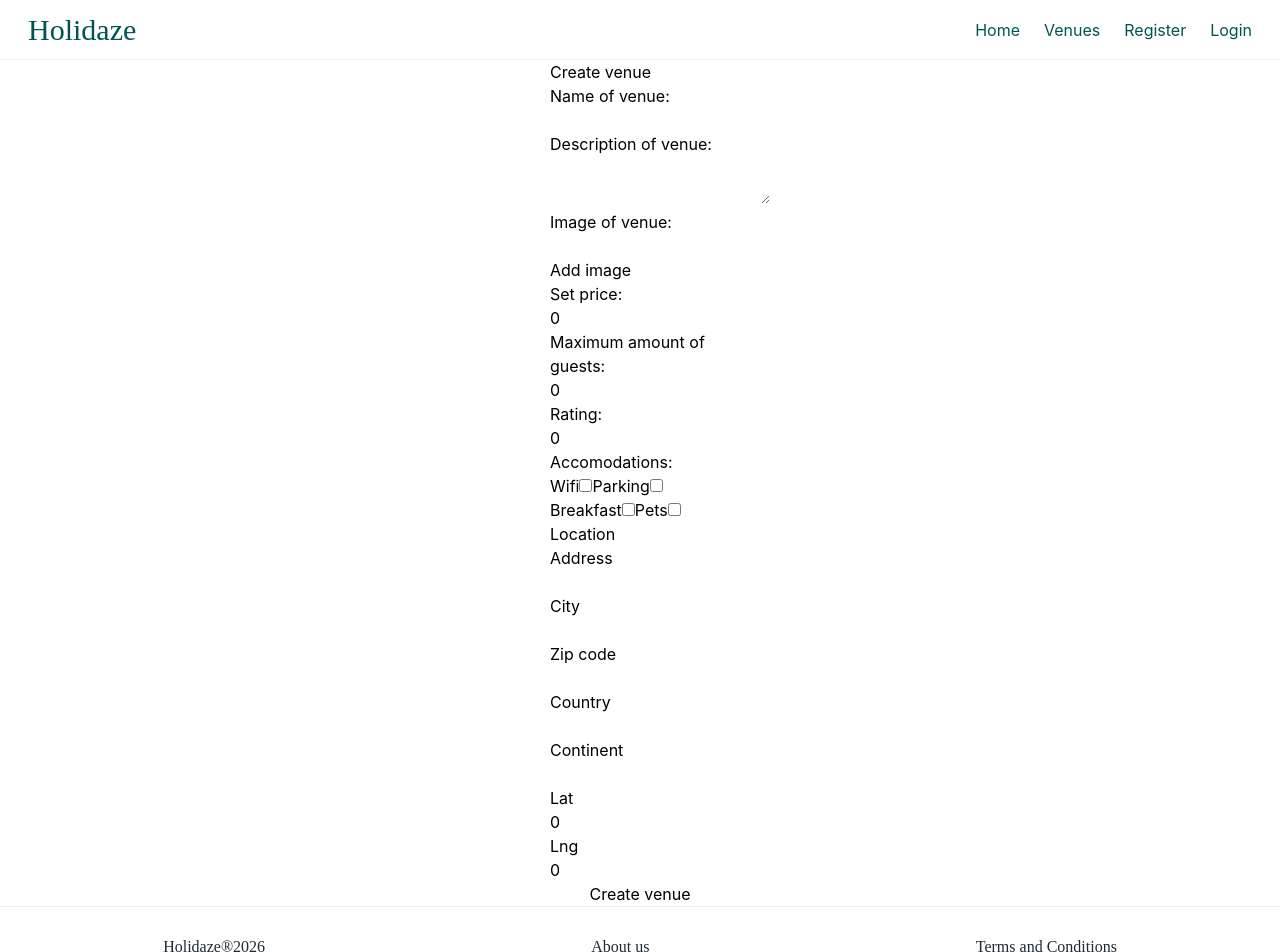
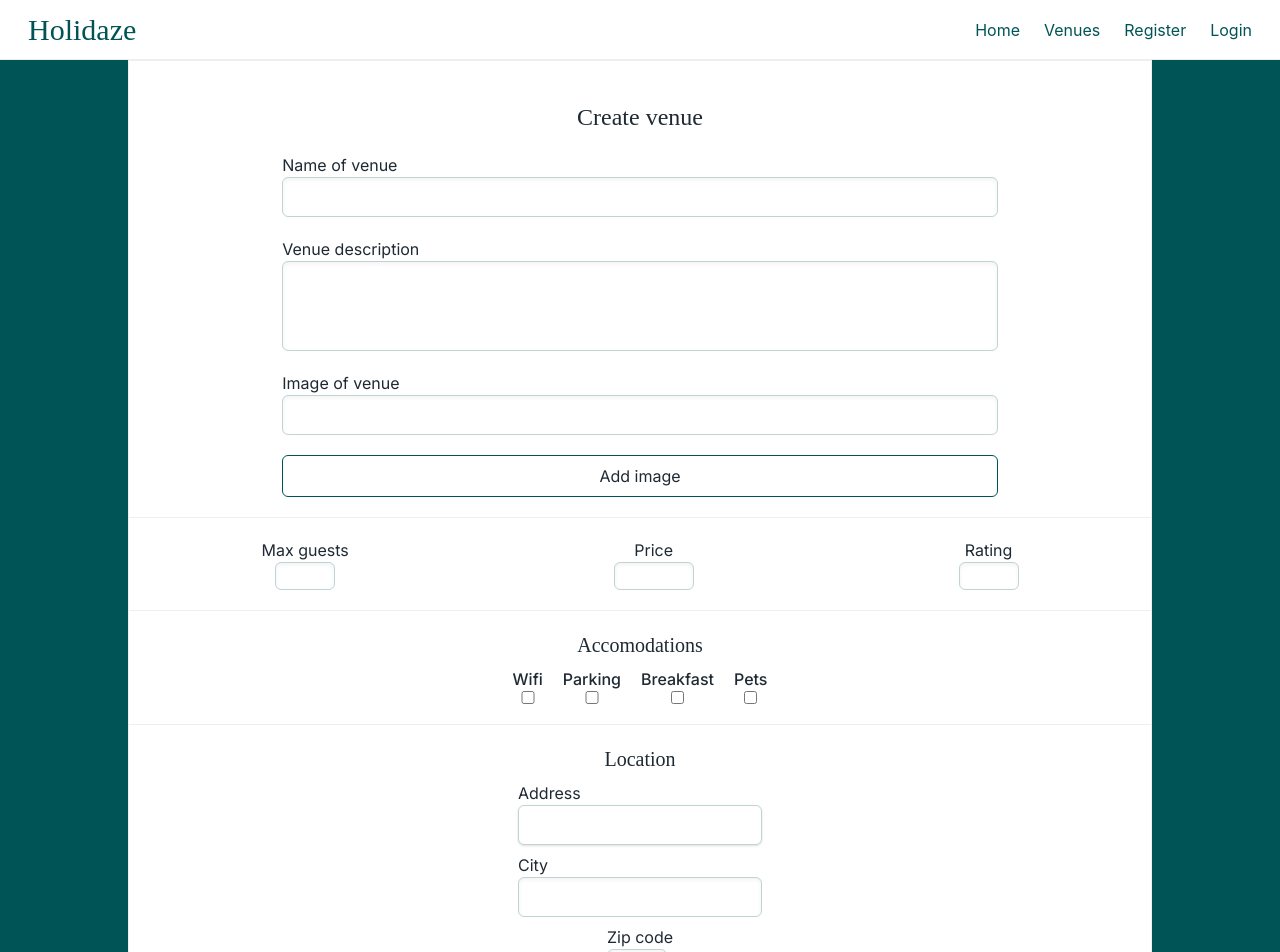
Before and after one commit to GustavBoe/PE2_GustavBoe_FED2, a React (Vite) app: page /venues/create in a window 1280 px wide. Shown: the top 952 px of the page. Built offline with nearby package versions, Linux system fonts and the light colour scheme; no server answers; a web font is replaced by a local one.

Commit message:
Styled create venue page.

```diff
--- a/src/features/venues/venue/VenueCreate.tsx
+++ b/src/features/venues/venue/VenueCreate.tsx
@@ -41,9 +41,9 @@ function CreateVenue(){
   name: "",
   description: "",
   media:[] as image[],
-  price:0,
-  maxGuests:0,
-  rating:0,
+  price:"",
+  maxGuests:"",
+  rating:"",
   created: "",
   updated: "",
   meta: {
@@ -58,8 +58,8 @@ function CreateVenue(){
     zip:"",
     country:"",
     continent:"",
-    lat:0,
-    lng:0
+    lat:"",
+    lng:""
   }
 });
 
@@ -117,11 +117,12 @@ finally{
   }
 };
 return(
-    <div>
-    <form onSubmit={handleSubmit} className="flex flex-col mx-auto max-w-45">
-      <h2>Create venue</h2>
-      <div>
-         <label htmlFor="name">Name of venue:</label>
+  <section className=" w-full h-full  md:bg-primary flex flex-col items-center text-text">
+    <div className="flex flex-col items-center h-full w-[90%] md:w-[80%] mt-10 md:mt-0 pt-10 pb-15  mb-10 md:mb-0 border border-border bg-white rounded-md md:rounded-none drop-shadow-lg md:drop-shadow-none">
+    <form onSubmit={handleSubmit} className="flex flex-col items-center gap-5 w-full h-300 bg-white font-inter">
+      <h2 className="font-dm font-medium text-2xl">Create venue</h2>
+      <div className="flex flex-col w-[70%]">
+          <label htmlFor="name">Name of venue</label>
         <input
         type="text"
         id="name"
@@ -132,10 +133,12 @@ return(
             }))
           }
           required
+           className="pl-2  text-xs inset-shadow-sm rounded-md border border-primary/25 h-10 focus:outline-none focus:ring-2 focus:ring-primary"
         />
-        <label htmlFor="description">Description of venue:</label>
+         </div>
+        <div  className="flex flex-col w-[70%]">
+          <label htmlFor="description">Venue description</label>
         <textarea
-
         id="description"
         value={venue.description}
         onChange={(e: React.ChangeEvent<HTMLTextAreaElement>)=>
@@ -143,10 +146,13 @@ return(
              description: e.target.value
             }))
           }
+          rows={5}
+          className=" resize-none pl-2 pt-2 text-xs inset-shadow-sm rounded-md border border-primary/25 h-full focus:outline-none focus:ring-2 focus:ring-primary"
           required
         />
-        <div>
-          <label htmlFor="image">Image of venue:</label>
+        </div>
+        <div className="flex flex-col w-[70%]">
+          <label htmlFor="image">Image of venue</label>
         <input
         type="text"
         id="image"
@@ -156,50 +162,65 @@ return(
              url: e.target.value
             }))
           }
+          className="pl-2 text-xs inset-shadow-sm rounded-md border border-primary/25 h-10 focus:outline-none focus:ring-2 focus:ring-primary"
         />
-        <button type="button" disabled={isAdding} onClick={handleAddImage}>
+        <button type="button" disabled={isAdding} onClick={handleAddImage} className="px-7 py-2 mt-5 border border-primary rounded-md hover:bg-primary hover:text-white">
           {isAdding ? "Adding image.." : "Add image"}
         </button>
         </div>
+      <div className="flex flex-row justify-around items-center border-t border-border pt-5 w-full">
 
-       <label htmlFor="price">Set price:</label>
+       <div className="flex flex-col items-center">
+        <label htmlFor="maxGuests">Max guests</label>
+        <input
+        type="number"
+        id="maxGuests"
+        value={venue.maxGuests}
+        onChange={(e: React.ChangeEvent<HTMLInputElement>)=>
+          setVenue(prev => ({...prev,
+             maxGuests:  e.target.value === "" ? "" : Number(e.target.value),
+            }))
+          }
+          required
+        className="text-center w-15 h-7 inset-shadow-sm rounded-md border border-primary/25 focus:outline-none focus:ring-2 focus:ring-primary"
+
+        />
+        </div>
+        <div className="flex flex-col items-center">
+         <label htmlFor="price">Price</label>
         <input
         type="number"
         id="price"
         value={venue.price}
         onChange={(e: React.ChangeEvent<HTMLInputElement>)=>
           setVenue(prev => ({...prev,
-             price: Number(e.target.value),
+             price: e.target.value === "" ? "" : Number(e.target.value),
             }))
           }
           required
+           className="text-center w-20 h-7 inset-shadow-sm rounded-md border border-primary/25  focus:outline-none focus:ring-2 focus:ring-primary"
         />
-        <label htmlFor="maxGuests">Maximum amount of guests:</label>
-        <input
-        type="number"
-        id="maxGuests"
-        value={venue.maxGuests}
-        onChange={(e: React.ChangeEvent<HTMLInputElement>)=>
-          setVenue(prev => ({...prev,
-             maxGuests: Number(e.target.value),
-            }))
-          }
-          required
-        />
-        <label htmlFor="rating">Rating:</label>
+       </div>
+        <div className="flex flex-col items-center">
+        <label htmlFor="rating">Rating</label>
         <input
         type="number"
         id="rating"
         value={venue.rating}
         onChange={(e: React.ChangeEvent<HTMLInputElement>)=>
           setVenue(prev => ({...prev,
-             rating: Number(e.target.value),
+             rating:  e.target.value === "" ? "" : Number(e.target.value),
             }))
           }
+        className="text-center w-15 h-7 inset-shadow-sm rounded-md border border-primary/25 focus:outline-none focus:ring-2 focus:ring-primary"
         />
-        <div>
-          <h2>Accomodations:</h2>
-          <label htmlFor="wifi">Wifi</label>
+        </div>
+      </div>
+        <div className="flex flex-col items-center gap-2 border-t border-border w-full pt-5">
+          <h2 className="font-dm text-xl">Accomodations</h2>
+            <div className="flex flex-row gap-5">
+          <div className="flex flex-col">
+            <label htmlFor="wifi" className="font-medium">Wifi</label>
           <input
           type="checkbox"
           id="wifi"
@@ -215,7 +236,9 @@ return(
 
           }
           />
-          <label htmlFor="parking">Parking</label>
+          </div>
+          <div className="flex flex-col">
+            <label htmlFor="parking" className="font-medium">Parking</label>
           <input
           type="checkbox"
           id="parking"
@@ -231,7 +254,9 @@ return(
 
           }
           />
-          <label htmlFor="breakfast">Breakfast</label>
+          </div>
+          <div className="flex flex-col">
+            <label htmlFor="breakfast" className="font-medium">Breakfast</label>
           <input
           type="checkbox"
           id="breakfast"
@@ -247,7 +272,9 @@ return(
 
           }
           />
-          <label htmlFor="pets">Pets</label>
+          </div>
+          <div className="flex flex-col">
+            <label htmlFor="pets" className="font-medium">Pets</label>
           <input
           type="checkbox"
           id="pets"
@@ -260,12 +287,16 @@ return(
                 pets: e.target.checked
               }
             }))
-
           }
           />
           </div>
-        <div>
-          <h2>Location</h2>
+          </div>
+          </div>
+        <div className="flex flex-col items-center gap-2 border-t border-border w-full pt-5">
+
+          <h2 className="font-dm text-xl">Location</h2>
+
+          <div className="flex flex-col">
           <label htmlFor="address">Address</label>
         <input
         type="text"
@@ -280,7 +311,11 @@ return(
               }
             }))
           }
+        className="pl-2 h-10 shadow-sm rounded-md border border-primary/25 focus:outline-none focus:ring-2 focus:ring-primary"
+
         />
+          </div>
+          <div className="flex flex-col">
           <label htmlFor="city">City</label>
         <input
         type="text"
@@ -295,7 +330,12 @@ return(
               }
             }))
           }
+        className="pl-2 inset-shadow-sm rounded-md border border-primary/25 h-10 focus:outline-none focus:ring-2 focus:ring-primary"
+
         />
+          </div>
+
+        <div className="flex flex-col">
           <label htmlFor="zip">Zip code</label>
         <input
         type="text"
@@ -310,7 +350,10 @@ return(
               }
             }))
           }
+           className=" text-center w-15 inset-shadow-sm rounded-md border border-primary/25 h-10 focus:outline-none focus:ring-2 focus:ring-primary"
         />
+        </div>
+       <div className="flex flex-col ">
          <label htmlFor="country">Country</label>
         <input
         type="text"
@@ -325,7 +368,11 @@ return(
               }
             }))
           }
+      className="pl-2 inset-shadow-sm rounded-md border border-primary/25 h-10 focus:outline-none focus:ring-2 focus:ring-primary"
+
       />
+       </div>
+        <div className="flex flex-col ">
            <label htmlFor="continent">Continent</label>
         <input
         type="text"
@@ -340,7 +387,12 @@ return(
               }
             }))
           }
+        className="pl-2 inset-shadow-sm rounded-md border border-primary/25 h-10 focus:outline-none focus:ring-2 focus:ring-primary"
+
         />
+        </div>
+     <div className="flex flex-row justify-around w-65">
+      <div className="flex flex-col items-center">
          <label htmlFor="lat">Lat</label>
         <input
         type="text"
@@ -351,11 +403,15 @@ return(
               ...prev,
               location:{
                 ...prev.location,
-                lat: Number(e.target.value)
+                lat:  e.target.value === "" ? "" : Number(e.target.value)
               }
             }))
           }
+        className=" text-center w-15 pl-3 inset-shadow-sm rounded-md border border-primary/25 h-10 focus:outline-none focus:ring-2 focus:ring-primary"
+
         />
+       </div>
+        <div className="flex flex-col items-center">
         <label htmlFor="lng">Lng</label>
         <input
         type="number"
@@ -366,18 +422,23 @@ return(
               ...prev,
               location:{
                 ...prev.location,
-                lng: Number(e.target.value)
+                lng:  e.target.value === "" ? "" : Number(e.target.value)
               }
             }))
           }
+        className=" text-center w-15 pl-3 inset-shadow-sm rounded-md border border-primary/25 h-10 focus:outline-none focus:ring-2 focus:ring-primary"
         />
         </div>
      </div>
-      <button type="submit" disabled={isSubmitting}>
+
+        </div>
+
+      <button type="submit" disabled={isSubmitting} className="px-7 py-2 border border-primary rounded-md mt-5 hover:bg-primary hover:text-white">
         {isSubmitting ? "Creating venue..." : "Create venue"}
       </button>
     </form>
   </div>
+  </section>
 )
 }
 export default CreateVenue;
--- a/src/interfacesAndTypes/types.ts
+++ b/src/interfacesAndTypes/types.ts
@@ -57,16 +57,16 @@ export type venueLocation = {
   zip?: string;
   country?: string;
   continent?: string;
-  lat?: number;
-  lng?: number;
+  lat?: number | "";
+  lng?: number | "";
 }
 export type venueDataApi = {
   name: string;
   description: string;
   media?:image[];
-  price:number;
-  maxGuests:number;
-  rating?:number;
+  price:number | "";
+  maxGuests:number | "";
+  rating?:number | "";
   created: string;
   updated: string;
   meta: venueMeta;
```
Lines whose indentation alone changed are shown as unchanged.
